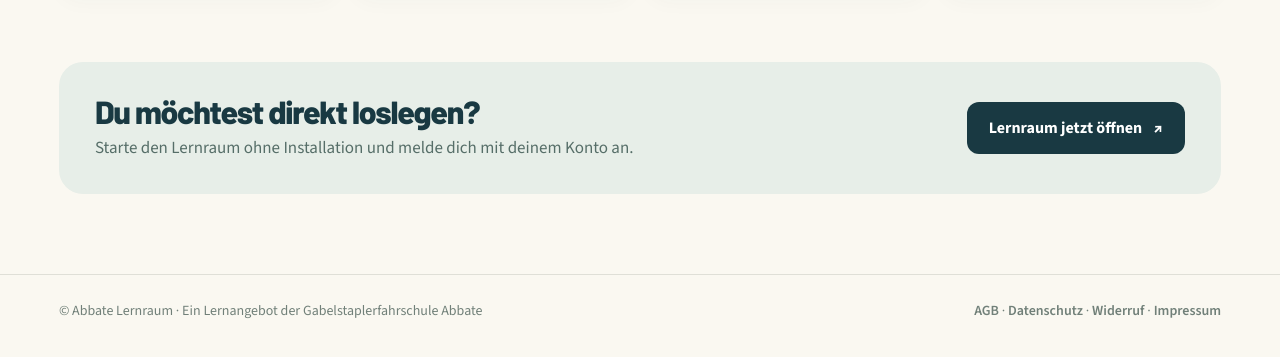
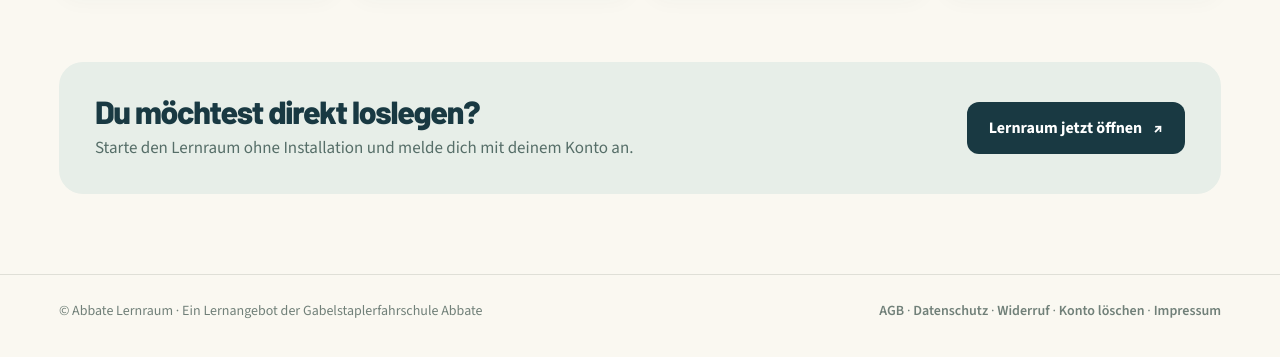
Before and after one commit to Cra4Zzy/Andreas-app, a website: page index.html in a window 1280 px wide. Shown: the part 1074-1431 px from the top of the page. Drawn offline with Linux system fonts and the light colour scheme.

Commit message:
Link public app imprint and account deletion across all legal and entry pages

```diff
--- a/index.html
+++ b/index.html
@@ -228,7 +228,7 @@
   <footer class="footer">
     <div class="shell">
       <span>© Abbate Lernraum · Ein Lernangebot der Gabelstaplerfahrschule Abbate</span>
-      <span><a href="./dist/agb.html">AGB</a> · <a href="./dist/datenschutz.html">Datenschutz</a> · <a href="./dist/widerruf.html">Widerruf</a> · <a href="https://gabelstaplerfahrschule-andreas.de/impressum/" rel="noopener">Impressum</a></span>
+      <span><a href="./dist/agb.html">AGB</a> · <a href="./dist/datenschutz.html">Datenschutz</a> · <a href="./dist/widerruf.html">Widerruf</a> · <a href="./dist/konto-loeschen.html">Konto löschen</a> · <a href="./dist/impressum.html">Impressum</a></span>
     </div>
   </footer>
   <script>
```
